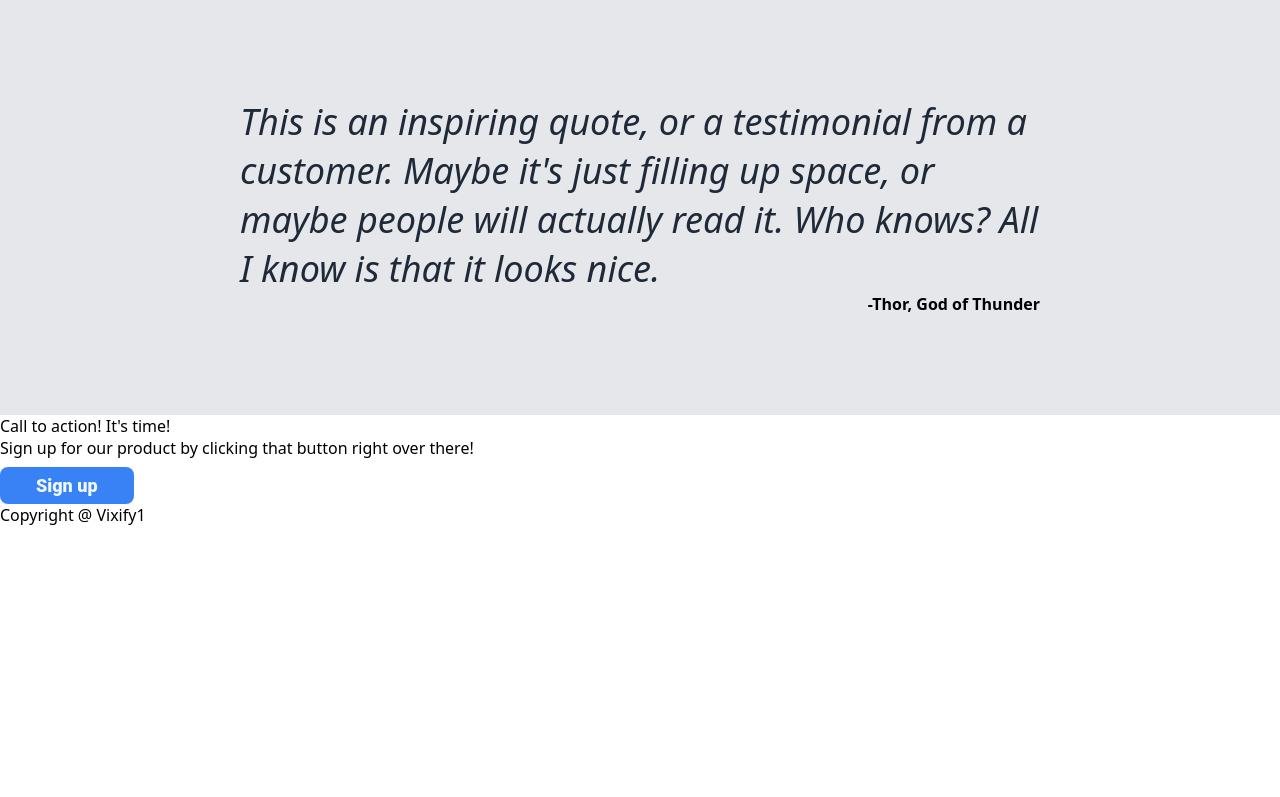
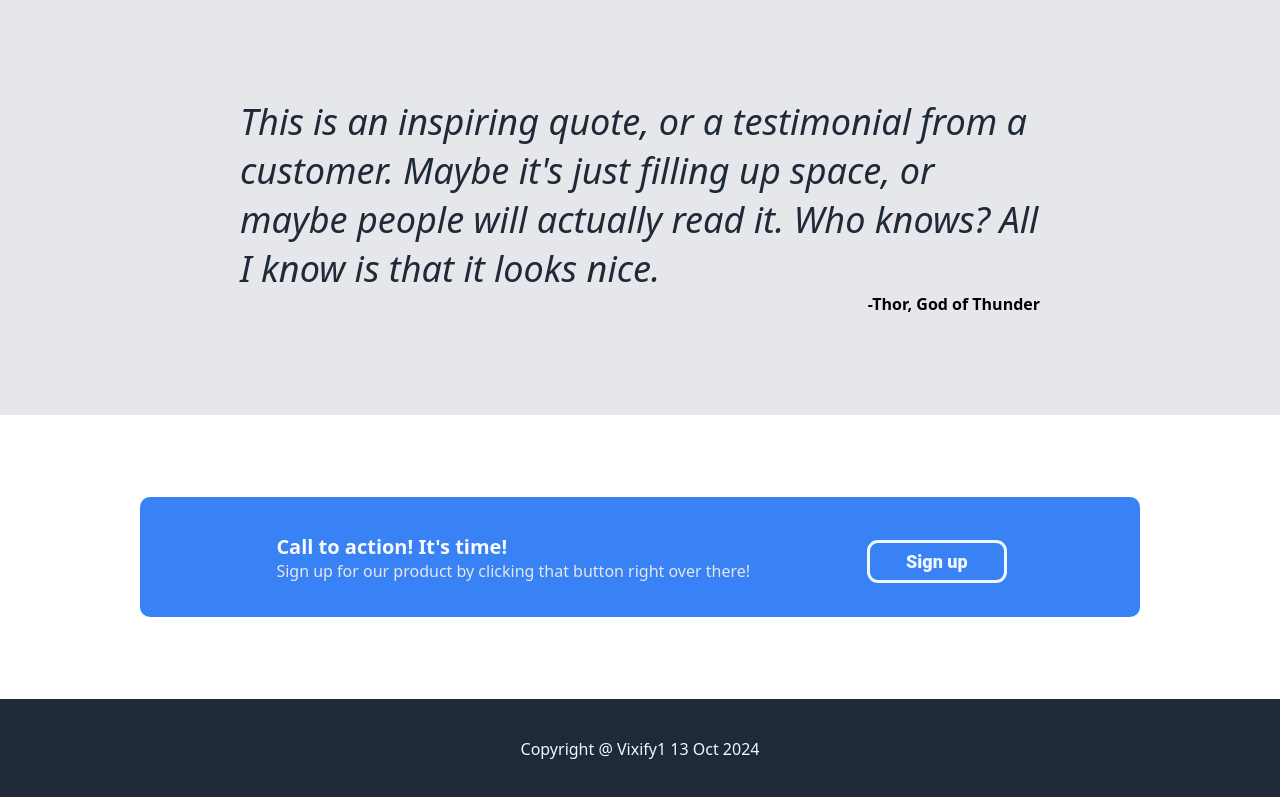
Before and after one commit to Vixify1/Flexbox_css, a plain HTML site: page index.html in a window 1280 px wide. Shown: the part 854-1651 px from the top of the page. Before the commit the page ends 1380 px from the top, so only its background shows below. Drawn offline with Linux system fonts and the light colour scheme.

Commit message:
Added CSS to the bottom part of the page.
Project finished in 3 hours.

```diff
--- a/Styles.css
+++ b/Styles.css
@@ -159,3 +159,56 @@ a {
     font-size: 16px;
     font-weight: 900;
 }
+
+.bg {
+    background-color: aliceblue;
+}
+
+.body3 {
+    display: flex;
+    justify-content: center;
+    align-items: center;
+    padding: 82px;
+}
+
+.cta {
+    display: flex;
+    width: 1000px;
+    height: 120px;
+    background-color: #3882F6;
+    border-radius: 10px;
+    justify-content: center;
+    align-items: center;
+    gap: 120px;
+}
+
+.left {
+    display: flex;
+    flex-direction: column;
+}
+
+.sign-up1 {
+    display: flex;
+    align-self: center;
+    outline: solid aliceblue;
+}
+
+.body3Title {
+    font-size: 20px;
+    color: #f9fAf8;
+    font-weight: 900;
+}
+
+.body3Desc {
+    font-size: 16px;
+    color: #e5e7eB;
+}
+
+.footer {
+    background-color: #1F2937;
+    color: aliceblue;
+    display: flex;
+    justify-content: center;
+    align-items: center;
+    height: 100px;
+}
--- a/index.html
+++ b/index.html
@@ -58,14 +58,18 @@
             </div>
         </div>
         <div class="body3">
-            <div class="cta">
+            <div class="bg">
+                <div class="cta">
+                    <div class="left">
                 <div class="body3Title">Call to action! It's time!</div>
                 <div class="body3Desc">Sign up for our product by clicking that button right over there!</div>
-                <button class="sign-up">Sign up</button>
+            </div>
+                <button class="sign-up sign-up1">Sign up</button>
             </div>
         </div>
+        </div>
         <div class="footer">
-            <div class="copyright">Copyright @ Vixify1</div>
+            <div class="copyright">Copyright @ Vixify1 13 Oct 2024</div>
         </div>
 </body>
 </html>
```
